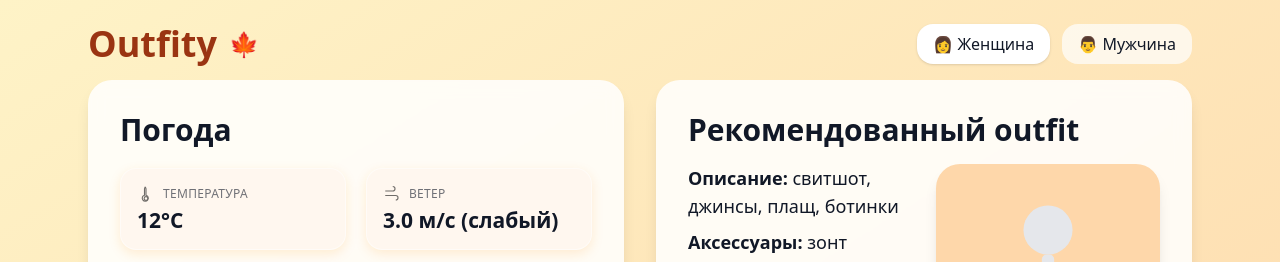
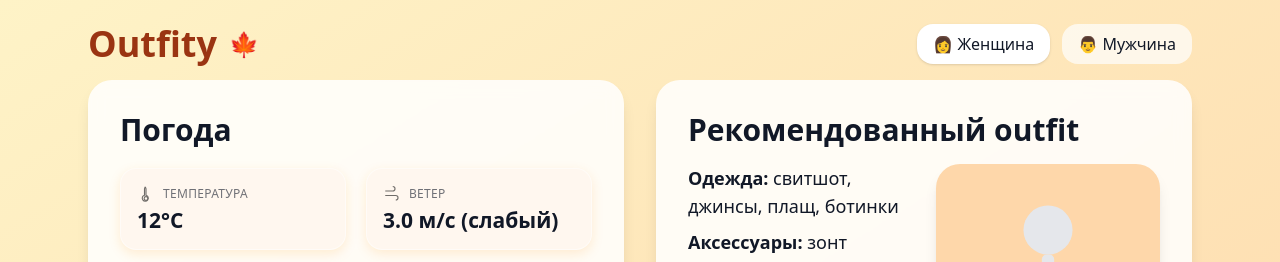
Before and after one commit to anyakhudova-design/outfity, a React (Vite) app: page / in a window 1280 px wide. Shown: the top 262 px of the page. Built offline with nearby package versions, Linux system fonts and the light colour scheme; no server answers.

Commit message:
Update OutfityApp.jsx

```diff
--- a/src/OutfityApp.jsx
+++ b/src/OutfityApp.jsx
@@ -251,7 +251,7 @@ export default function OutfityApp() {
           <h2 className="text-2xl md:text-3xl font-semibold mb-4">Рекомендованный outfit</h2>
           <div className="grid md:grid-cols-2 gap-6 items-start">
             <div>
-              <p className="text-base md:text-lg leading-relaxed break-words"><b>Описание:</b> {rec?.outfit}</p>
+              <p className="text-base md:text-lg leading-relaxed break-words"><b>Одежда:</b> {rec?.outfit}</p>
               <p className="text-base md:text-lg leading-relaxed mt-2 break-words"><b>Аксессуары:</b> {rec?.accessories}</p>
               <p className="text-sm md:text-base mt-4">Сезон: <span className={`font-semibold ${theme.accents}`}>{theme.ru}</span></p>
             </div>
```
